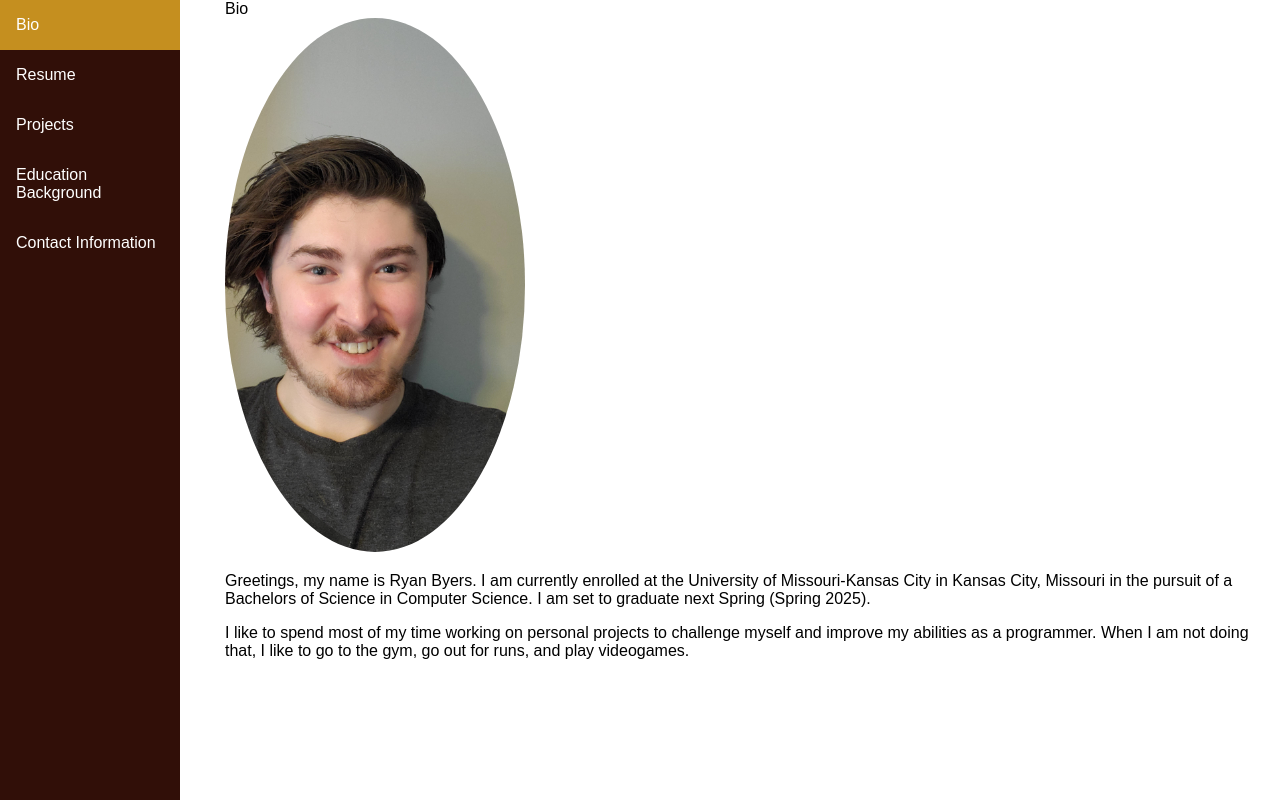
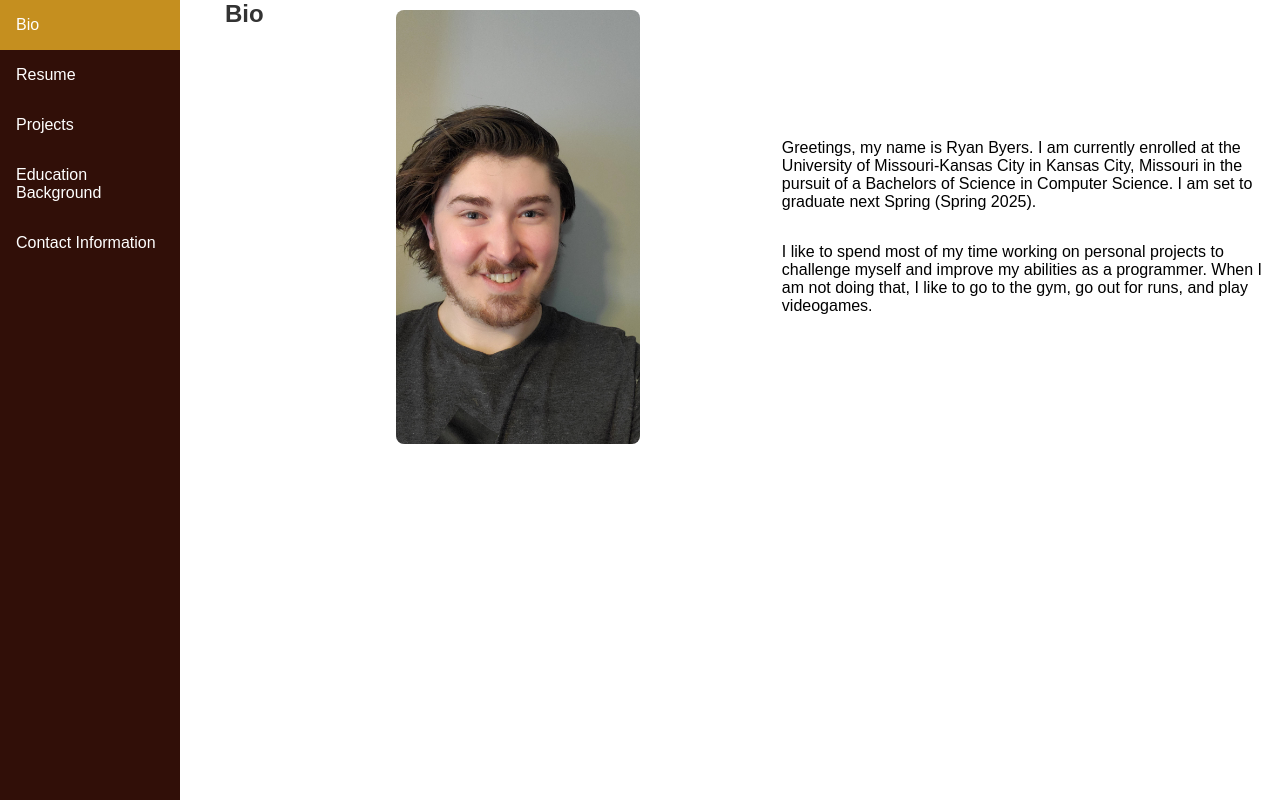
Before and after one commit to RyanByers1023/RyanByers1023.github.io, a plain HTML site: page index.html in a window 1280 px wide. Drawn offline with Linux system fonts and the light colour scheme.

Commit message:
Add: column and title css entries

```diff
--- a/styles.css
+++ b/styles.css
@@ -47,14 +47,37 @@ body{
 }
 
 #headshot {
-    width: 300px;
+    display: block;
+    margin-left: auto;
+    margin-right: auto;
+    width: 50%;
     height: auto;
-    border-radius: 50%;
+    border-radius: 8px;
 }
 
 #renderer-demo{
     width: 500px;
     height:auto;
+    border-radius: 8px;
+}
+
+.column {
+    flex: 1;
+    padding: 10px;
+    display: flex;
+    flex-direction: column;
+    justify-content: center;
+    align-items: center;
+}
+
+.column-container{
+    display:flex;
+}
+
+.title {
+    font-size: 24px;
+    color: #333;
+    font-weight: bold;
 }
 
 
```
